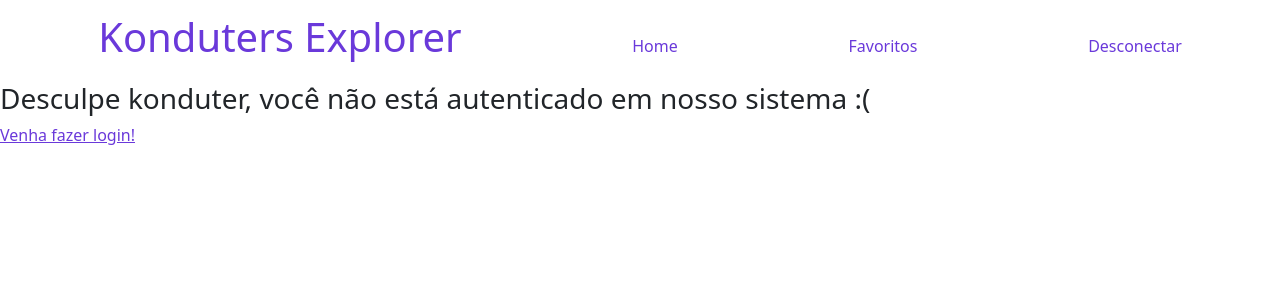
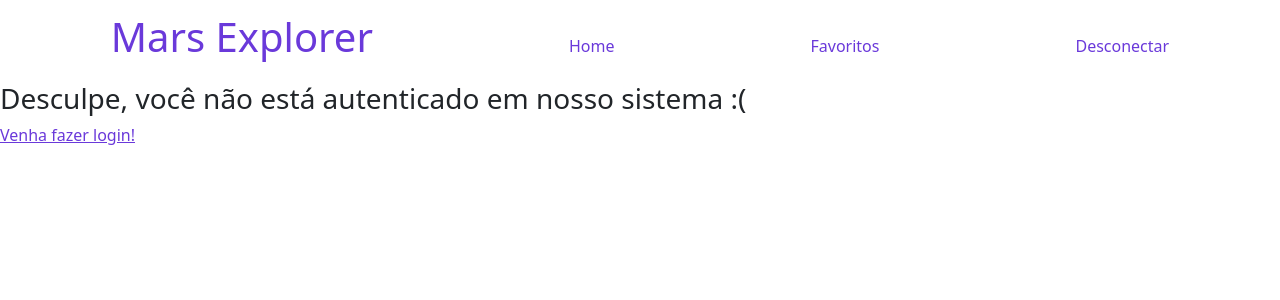
Before and after one commit to Tarcisio-Menezes/KondutoExplorer, a React (Create React App) app in the folder frontend/: page /home in a window 1280 px wide. Shown: the top 300 px of the page. Built offline with nearby package versions, Linux system fonts and the light colour scheme.

Commit message:
adiciona Mars Explorer nos titulos

```diff
--- a/frontend/src/components/Nav.js
+++ b/frontend/src/components/Nav.js
@@ -6,7 +6,7 @@ function Nav() {
   return (
     <header className="navigator">
       <h1>
-        Konduters Explorer
+        Mars Explorer
       </h1>
       <nav className="homeLink">
         <Link to="/home">
--- a/frontend/src/components/SelectRover.js
+++ b/frontend/src/components/SelectRover.js
@@ -8,7 +8,7 @@ function SelectRover() {
   if (!token) {
     return (
       <div>
-        <h3>Desculpe konduter, você não está autenticado em nosso sistema :(</h3>
+        <h3>Desculpe, você não está autenticado em nosso sistema :(</h3>
         <Link to="/">
           <p>Venha fazer login!</p>
         </Link>
--- a/frontend/src/components/ViewDatesAndPhotos.js
+++ b/frontend/src/components/ViewDatesAndPhotos.js
@@ -61,7 +61,7 @@ function ViewDatesAndPhotos() {
     const { photos } = dataRover;
     return (
       <div className="searchHome">
-        <h3>Konduter, agora vamos explorar ainda mais!</h3>
+        <h3>Agora vamos explorar ainda mais!</h3>
         <p>
           Utilize os campos abaixo para fazer uma pesquisa combinada.
           Digite um número inteiro que representará o dia em
--- a/frontend/src/pages/Favorites.js
+++ b/frontend/src/pages/Favorites.js
@@ -49,15 +49,15 @@ function Favorites() {
       <div>
         <Nav />
         <section className="favoritePageText">
-          <h1>Observatório Konduto</h1>
+          <h1>Observatório</h1>
           <h3>
             Olá! Que bom que você veio ao nosso observatório, ele é
             dedicado a você! Aqui podemos ver as melhores
-            imagens, de acordo com os olhos das pessoas konduters.
+            imagens, de acordo com os olhos das pessoas colaboradoras.
             Bora aumentar esta coleção!
           </h3>
           <p>
-            konduter:
+            explorador conectado:
             {' '}
             {userEmail}
           </p>
```
